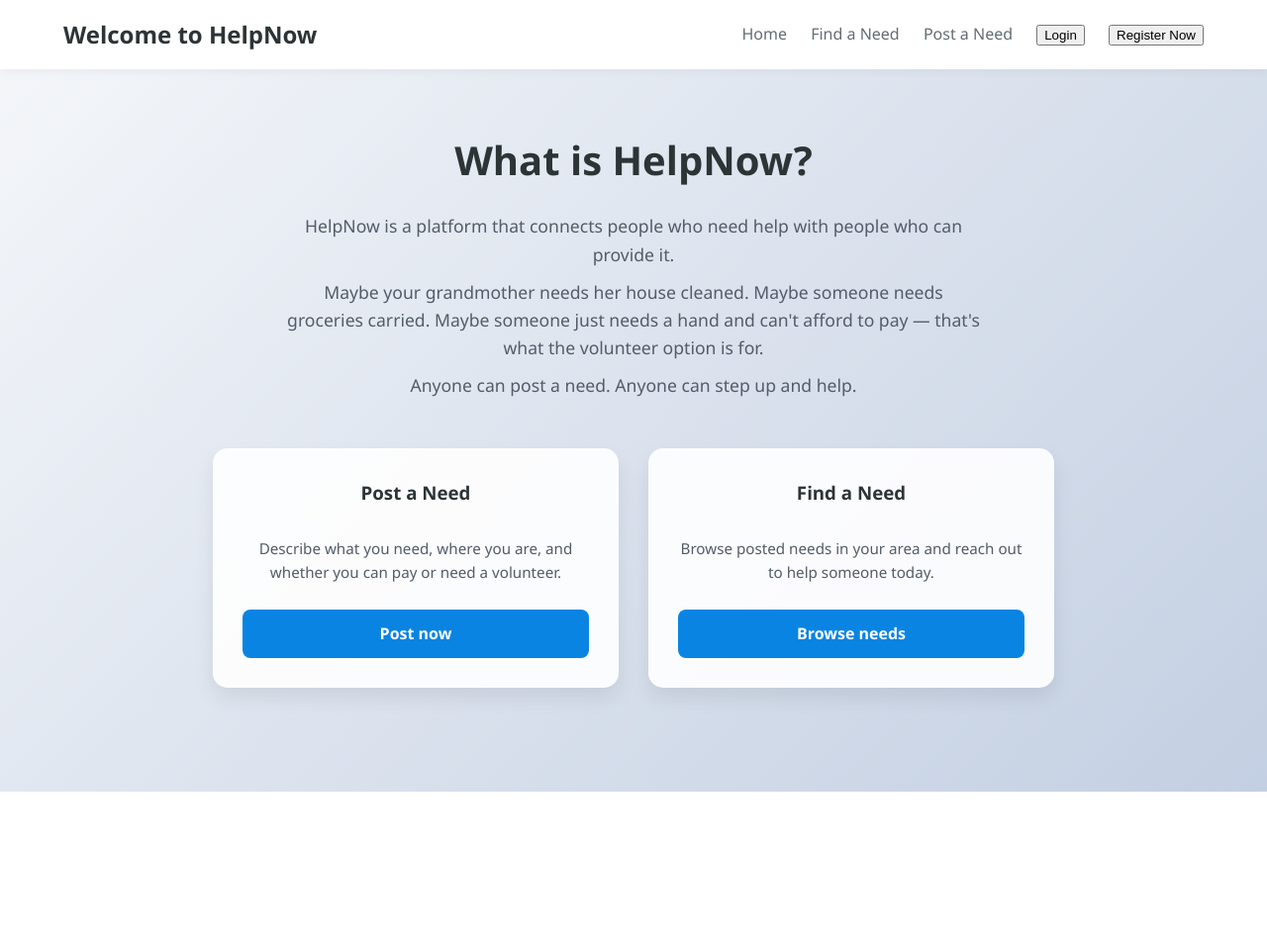
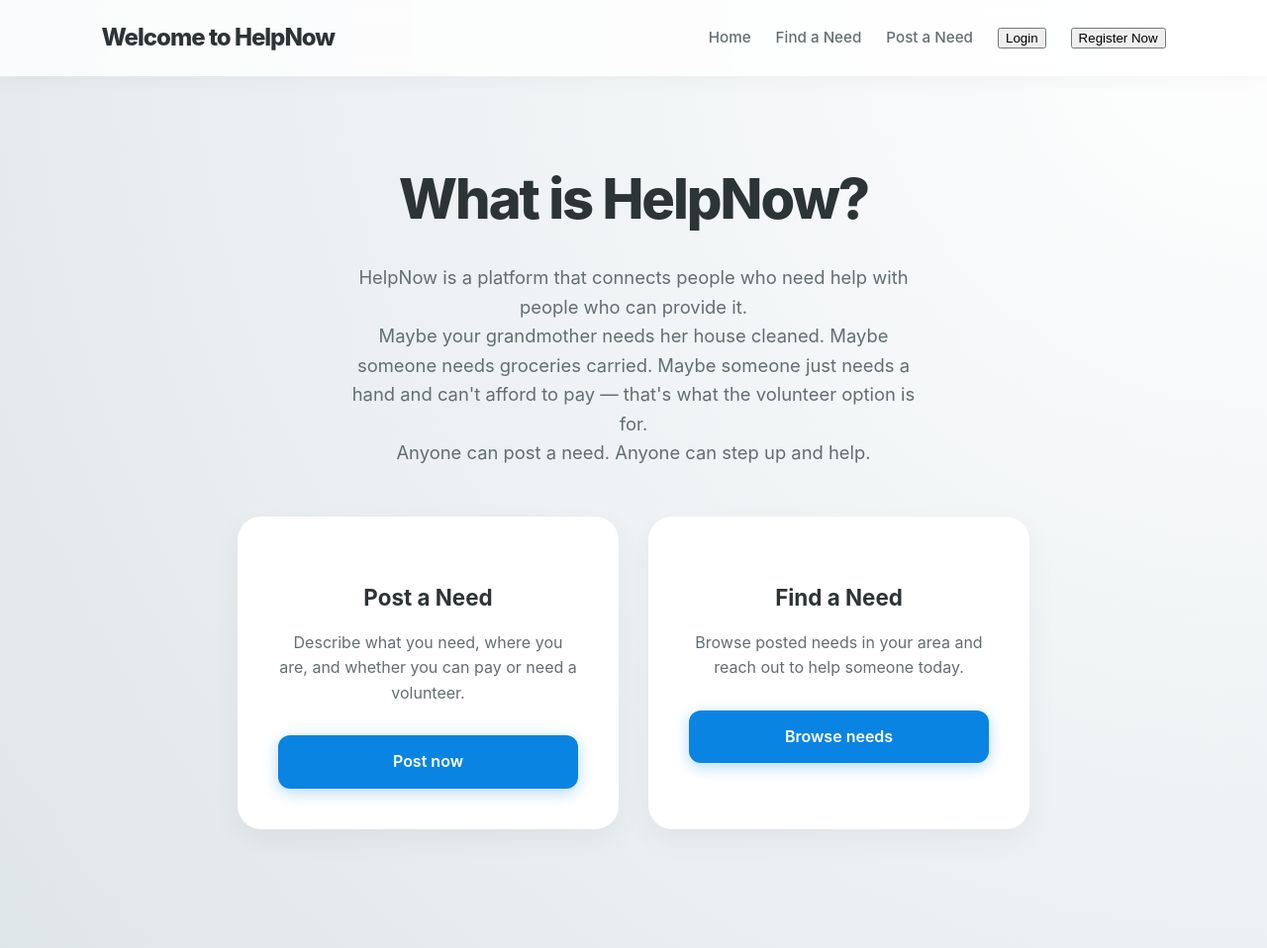
Before and after one commit to vs444o/necodersrepo, a Django app: page / in a window 1280 px wide. Shown: the whole page at 99% size. Before the commit the page ends 800 px from the top, so only its background shows below. Run offline with Django 5.2, Linux system fonts and the light colour scheme.

Commit message:
front end edit

```diff
--- a/offers/static/style.css
+++ b/offers/static/style.css
@@ -1,127 +1,156 @@
+
 /* General Reset & Body */
 body {
     margin: 0;
     padding: 0;
-    font-family: 'Segoe UI', Roboto, Helvetica, Arial, sans-serif;
+    font-family: 'Inter', 'Segoe UI', Roboto, Helvetica, Arial, sans-serif;
     line-height: 1.6;
-    color: #333;
-    /* Soft gradient background for a modern feel */
-    background: linear-gradient(135deg, #f5f7fa 0%, #c3cfe2 100%);
+    color: #2d3436;
+    /* Soft, premium radial gradient */
+    background: radial-gradient(circle at top right, #ffffff 0%, #dfe6e9 100%);
     min-height: 100vh;
 }
 
-/* Navigation Bar */
+/* Navigation Bar - Modern & Sticky */
 nav {
     display: flex;
     justify-content: space-between;
     align-items: center;
-    padding: 1rem 5%;
-    background-color: white;
-    box-shadow: 0 2px 10px rgba(0,0,0,0.05);
+    padding: 1.2rem 8%;
+    background-color: rgba(255, 255, 255, 0.8);
+    backdrop-filter: blur(10px); /* Frosted glass effect */
+    position: sticky;
+    top: 0;
+    z-index: 1000;
+    box-shadow: 0 4px 20px rgba(0, 0, 0, 0.04);
 }
 
 nav .div-center a {
     font-size: 1.5rem;
-    font-weight: bold;
+    font-weight: 800;
     color: #2d3436;
     text-decoration: none;
+    letter-spacing: -1px;
 }
 
+/* Nav links container */
+nav .div-right {
+    display: flex;
+    align-items: center;
+    gap: 25px;
+}
+
+/* Nav Links - Resetting all to look like normal text */
 nav .div-right a {
-    margin-left: 20px;
     text-decoration: none;
     color: #636e72;
     font-weight: 500;
-    transition: color 0.3s ease;
+    font-size: 0.95rem;
+    transition: all 0.3s ease;
+
+    /* Extreme reset to kill default button styling */
+    background: transparent !important;
+    border: none !important;
+    padding: 0 !important;
+    margin: 0;
+    cursor: pointer;
+    appearance: none;
+    -webkit-appearance: none;
+    outline: none;
 }
 
 nav .div-right a:hover {
     color: #0984e3;
+    transform: translateY(-1px);
 }
 
-/* Hero Section / About */
+/* Hero Section */
 .about {
-    max-width: 900px;
-    margin: 60px auto;
+    max-width: 800px;
+    margin: 80px auto 40px;
     text-align: center;
     padding: 0 20px;
 }
 
 .about h1 {
-    font-size: 2.5rem;
+    font-size: 3.5rem;
+    font-weight: 800;
     color: #2d3436;
     margin-bottom: 20px;
+    letter-spacing: -2px;
 }
 
 .about p {
-    font-size: 1.1rem;
-    color: #535c68;
-    max-width: 700px;
-    margin: 10px auto;
+    font-size: 1.15rem;
+    color: #636e72;
+    max-width: 600px;
+    margin: 0 auto;
 }
 
-/* Container for the Boxes */
+/* Cards Container */
 .about-boxes {
     display: flex;
     gap: 30px;
     justify-content: center;
     margin-top: 50px;
+    padding-bottom: 80px;
 }
 
-/* Individual Cards */
+/* Individual Content Cards */
 .about-box {
-    background: rgba(255, 255, 255, 0.9);
-    padding: 30px;
-    border-radius: 15px;
+    background: #ffffff;
+    padding: 40px;
+    border-radius: 24px;
     flex: 1;
-    max-width: 350px;
-    box-shadow: 0 10px 20px rgba(0,0,0,0.08);
-    transition: transform 0.3s ease, box-shadow 0.3s ease;
+    max-width: 360px;
+    box-shadow: 0 10px 30px rgba(0, 0, 0, 0.05);
+    transition: all 0.4s cubic-bezier(0.175, 0.885, 0.32, 1.275);
     display: flex;
     flex-direction: column;
-    justify-content: space-between;
+    border: 1px solid rgba(255, 255, 255, 0.3);
 }
 
 .about-box:hover {
-    transform: translateY(-5px);
-    box-shadow: 0 15px 30px rgba(0,0,0,0.12);
+    transform: translateY(-12px);
+    box-shadow: 0 20px 40px rgba(0, 0, 0, 0.1);
 }
 
 .about-box h3 {
+    font-size: 1.4rem;
     color: #2d3436;
-    margin-top: 0;
+    margin-bottom: 15px;
+    font-weight: 700;
 }
 
 .about-box p {
-    font-size: 0.95rem;
-    margin-bottom: 25px;
+    font-size: 1rem;
+    color: #636e72;
+    margin-bottom: 30px;
 }
 
-/* Buttons inside cards */
+/* Main Action Buttons (inside boxes) */
 .about-box a {
     display: inline-block;
-    padding: 12px 24px;
+    padding: 14px 24px;
     background-color: #0984e3;
     color: white;
     text-decoration: none;
-    border-radius: 8px;
+    border-radius: 12px;
     font-weight: 600;
-    transition: background 0.3s ease;
+    text-align: center;
+    transition: all 0.3s ease;
+    box-shadow: 0 4px 15px rgba(9, 132, 227, 0.3);
 }
 
 .about-box a:hover {
     background-color: #074b83;
+    box-shadow: 0 6px 20px rgba(9, 132, 227, 0.4);
 }
 
-/* Responsive design for mobile */
+/* Responsive design */
 @media (max-width: 768px) {
-    .about-boxes {
-        flex-direction: column;
-        align-items: center;
-    }
-
-    nav {
-        flex-direction: column;
-        gap: 15px;
-    }
+    .about h1 { font-size: 2.5rem; }
+    .about-boxes { flex-direction: column; align-items: center; }
+    nav { flex-direction: column; gap: 15px; padding: 1.5rem; }
+    nav .div-right { gap: 15px; }
 }
```
Also changed, not shown: offers/migrations/0005_alter_offer_status.py (added).
